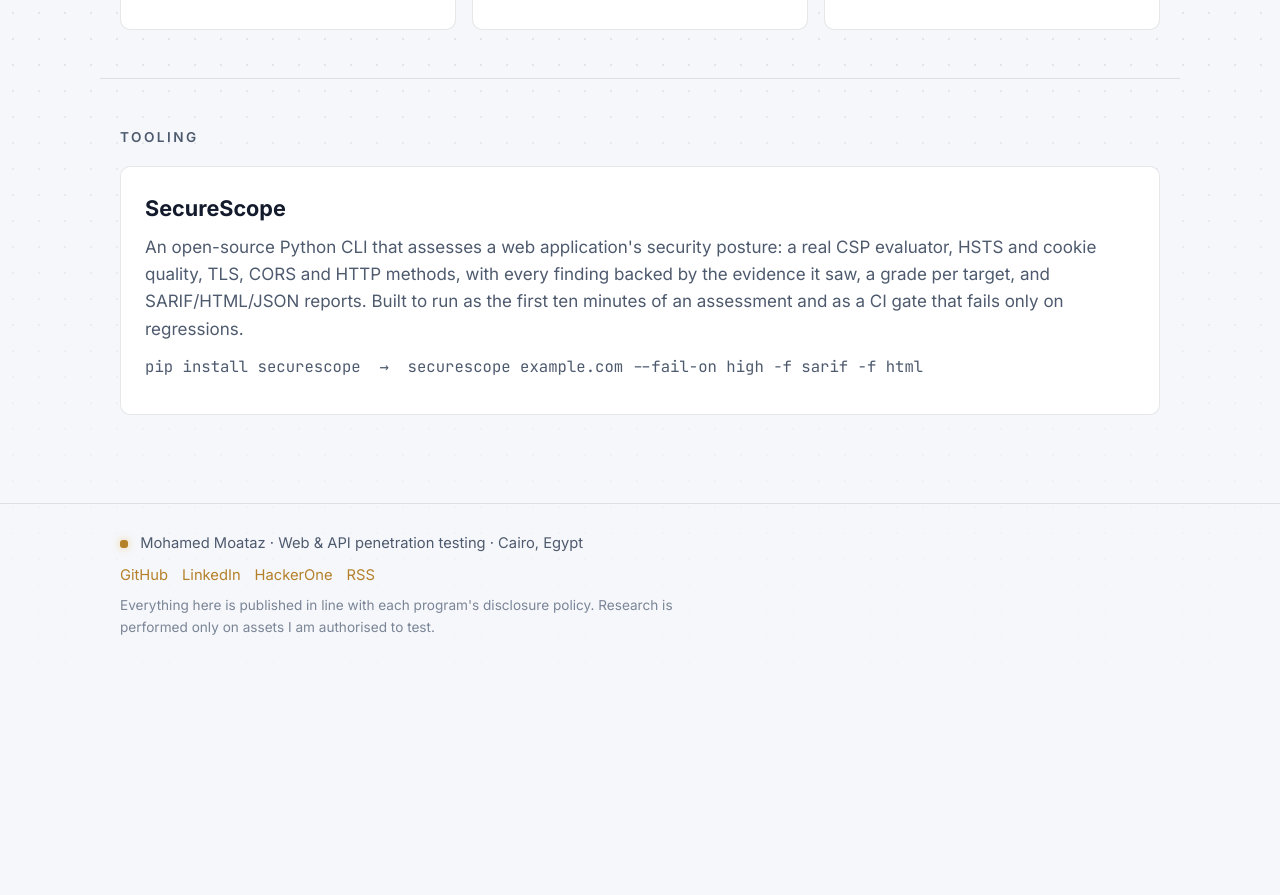
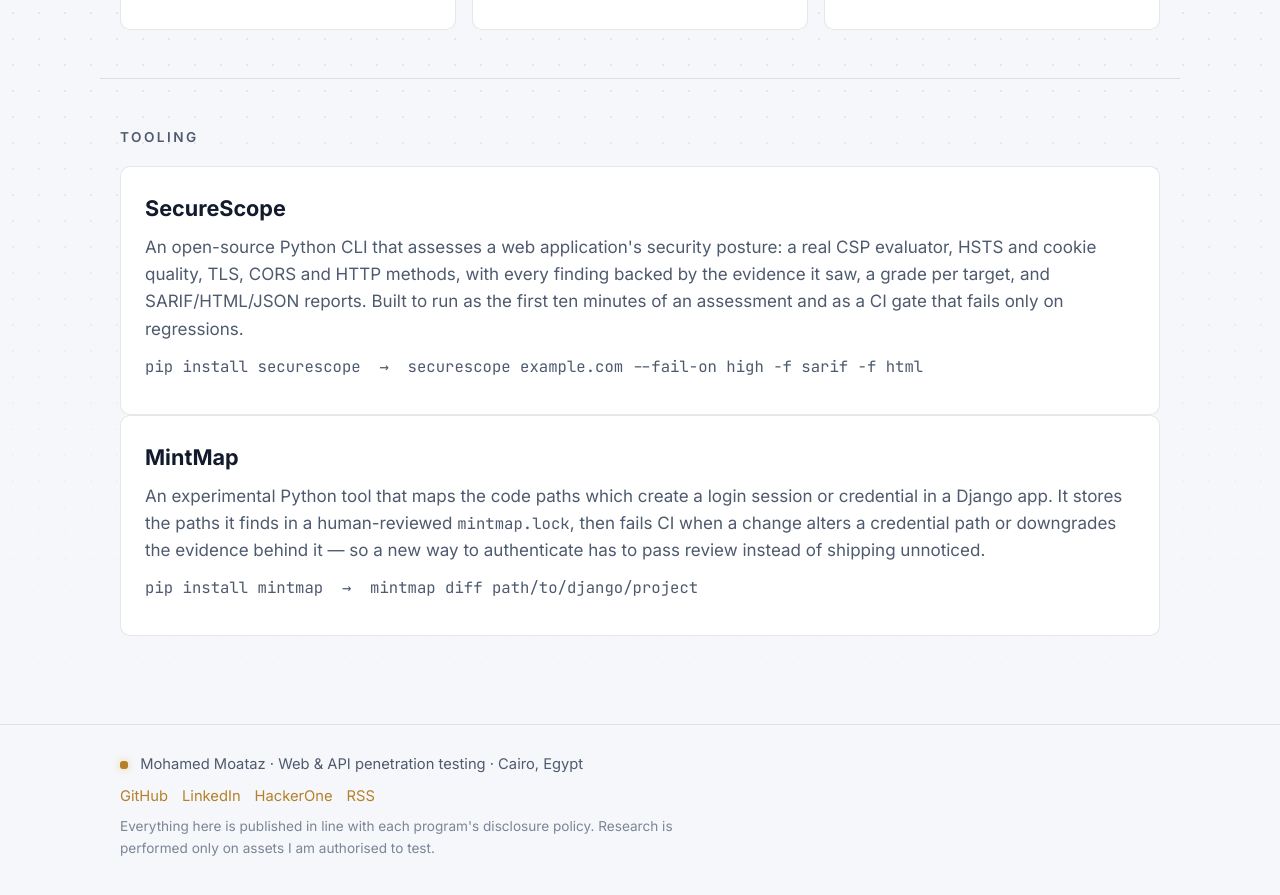
Before and after one commit to mohamedmoatazsec/mohamedmoatazsec.github.io, a Jekyll site: the page built from index.html, in a window 1280 px wide and 900 px high, scrolled down 1824 px. Shown: the top 895 px of the window. Built offline with Jekyll 4.4.1, drawn with Linux system fonts in a browser that asks for light colours; before the commit the page ends 2503 px from its top, so only the background shows below that.

Commit message:
Add MintMap tool information to index.html
Added a new article section for MintMap tool with description and installation instructions.

```diff
--- a/index.html
+++ b/index.html
@@ -18,6 +18,7 @@ body_class: layout-home
       <li class="chip">HackerOne</li>
       <li class="chip">YesWeHack</li>
       <li class="chip"><a href="https://github.com/mohamedmoatazsec/SecureScope">SecureScope</a></li>
+      <li class="chip"><a href="https://github.com/mohamedmoatazsec/mintmap">MintMap</a></li>
     </ul>
     <div class="hero__actions">
       <a class="btn btn--primary" href="{{ '/writeups/' | relative_url }}">Read the write-ups</a>
@@ -77,4 +78,17 @@ body_class: layout-home
       <p class="tool__meta"><span class="mono">pip install securescope &nbsp;&rarr;&nbsp; securescope example.com --fail-on high -f sarif -f html</span></p>
     </div>
   </article>
+  <article class="tool">
+    <div class="tool__body">
+      <h3 class="tool__title"><a href="https://github.com/mohamedmoatazsec/mintmap">MintMap</a></h3>
+      <p>
+        An experimental Python tool that maps the code paths which create a login session or
+        credential in a Django app. It stores the paths it finds in a human-reviewed
+        <span class="mono">mintmap.lock</span>, then fails CI when a change alters a credential
+        path or downgrades the evidence behind it &mdash; so a new way to authenticate has to pass
+        review instead of shipping unnoticed.
+      </p>
+      <p class="tool__meta"><span class="mono">pip install mintmap &nbsp;&rarr;&nbsp; mintmap diff path/to/django/project</span></p>
+    </div>
+  </article>
 </section>
```
